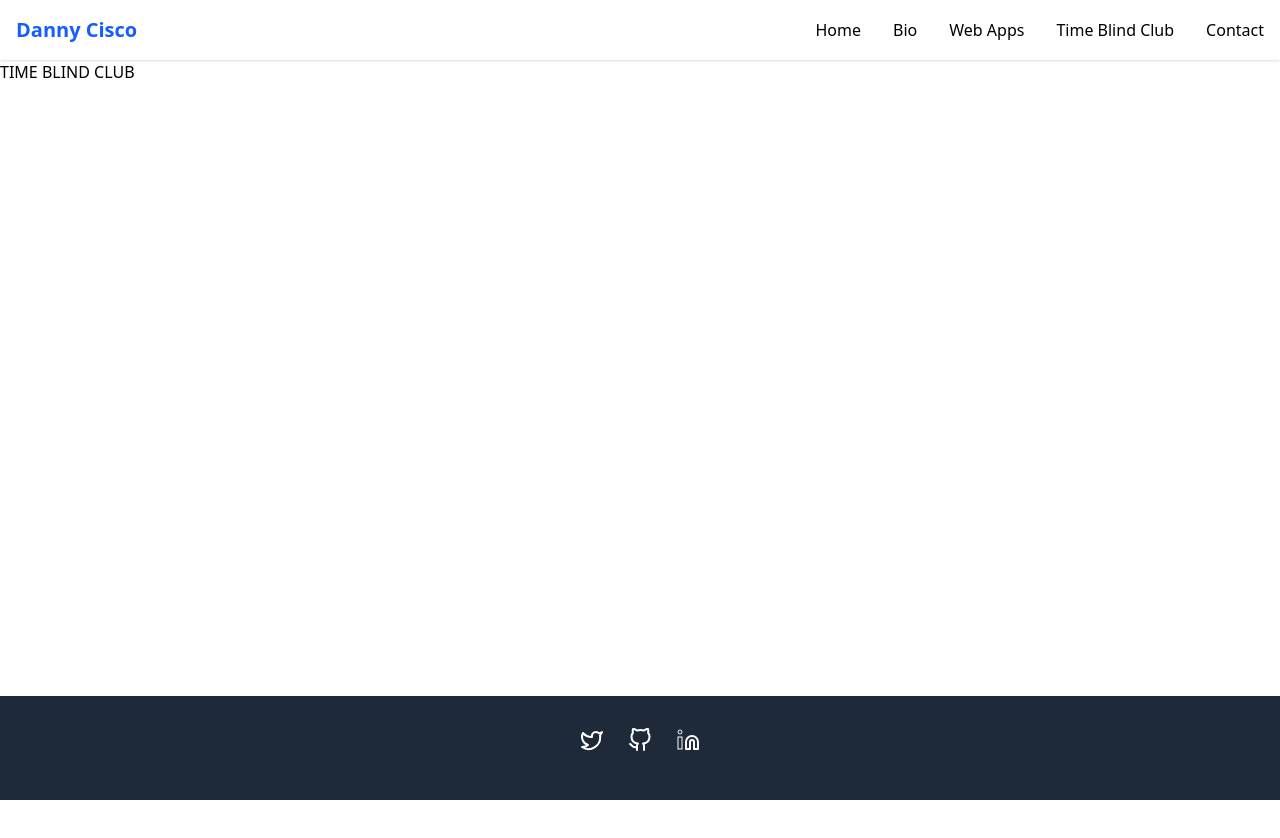
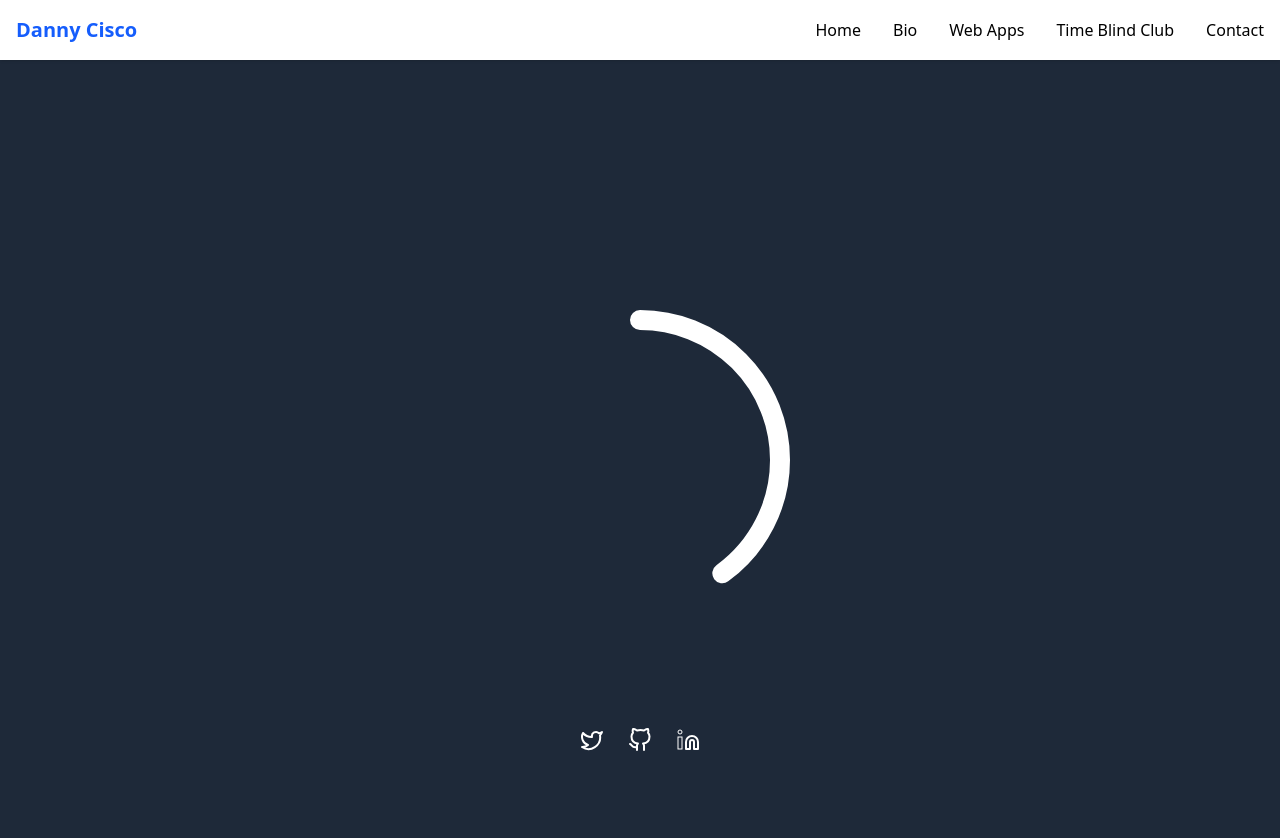
Before and after one commit to Danny-Cisco/danny-cisco, a SvelteKit app: page /timeblindclub in a window 1280 px wide. Shown: the top 838 px of the page. Before the commit the page ends 800 px from the top, so only its background shows below. Built offline with nearby package versions, Linux system fonts and the light colour scheme.

Commit message:
basic circle outline

```diff
--- a/src/app.html
+++ b/src/app.html
@@ -10,3 +10,11 @@
 		<div style="display: contents">%sveltekit.body%</div>
 	</body>
 </html>
+<style>
+	html,
+	body,
+	#svelte {
+		height: 100%;
+		background-color: black;
+	}
+</style>
--- a/src/routes/+layout.svelte
+++ b/src/routes/+layout.svelte
@@ -2,7 +2,7 @@
 	import '../app.css';
 </script>
 
-<div class="w-full">
+<div class="h-full w-full">
 	<!-- Header/Navigation -->
 	<header class="sticky top-0 z-10 bg-white shadow-sm">
 		<div class="container mx-auto px-4 py-4">
@@ -39,8 +39,9 @@
 			</nav>
 		</div>
 	</header>
-
-	<slot />
+	<div class="h-full">
+		<slot />
+	</div>
 
 	<!-- Footer -->
 	<footer class="absolute bottom-0 left-0 right-0 bg-gray-800 py-8 text-white">
--- a/src/routes/timeblindclub/+page.svelte
+++ b/src/routes/timeblindclub/+page.svelte
@@ -1 +1,17 @@
-<h1>TIME BLIND CLUB</h1>
+<div class="h-full w-full bg-gray-800">
+	<div class="flex h-full flex-col items-center justify-center">
+		<svg height="300" width="300">
+			<circle
+				cx="150"
+				cy="150"
+				r="140"
+				fill="none"
+				stroke="white"
+				stroke-width="20"
+				stroke-linecap="round"
+				stroke-dasharray="{0.4 * 3.14 * 140 * 2} {3.14 * 140 * 2}"
+				transform="rotate(-90, 150, 150)"
+			/>
+		</svg>
+	</div>
+</div>
```
